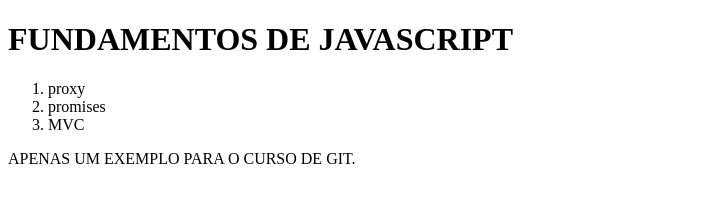
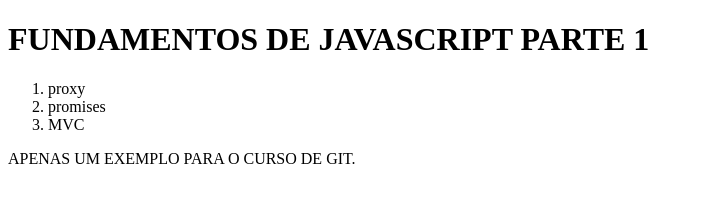
Before and after one commit to DavsRoch/testegit, a plain HTML site: page daviny/index.html in a window 1280 px wide. Shown: the whole page, without its empty margins (0-703 px from the left). Drawn offline with Linux system fonts and the light colour scheme.

Commit message:
mudança no titulo

```diff
--- a/daviny/index.html
+++ b/daviny/index.html
@@ -8,7 +8,7 @@
 </head>
 
 <body>
-  <h1>FUNDAMENTOS DE JAVASCRIPT</h1>
+  <h1>FUNDAMENTOS DE JAVASCRIPT PARTE 1</h1>
   <ol>
     <li>proxy</li>
     <li>promises</li>
```
